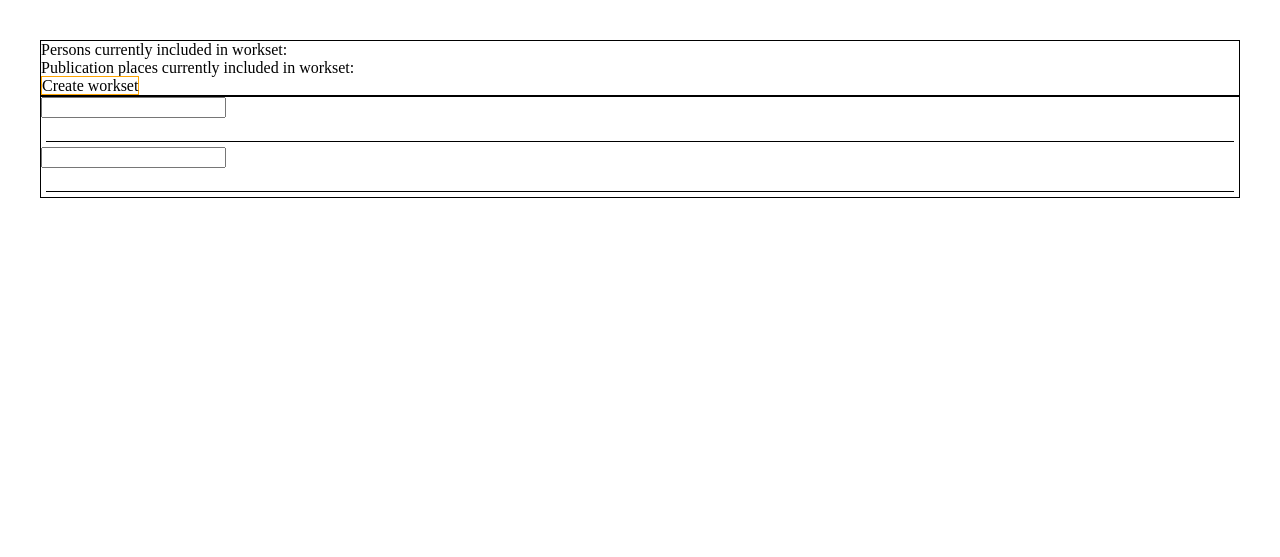
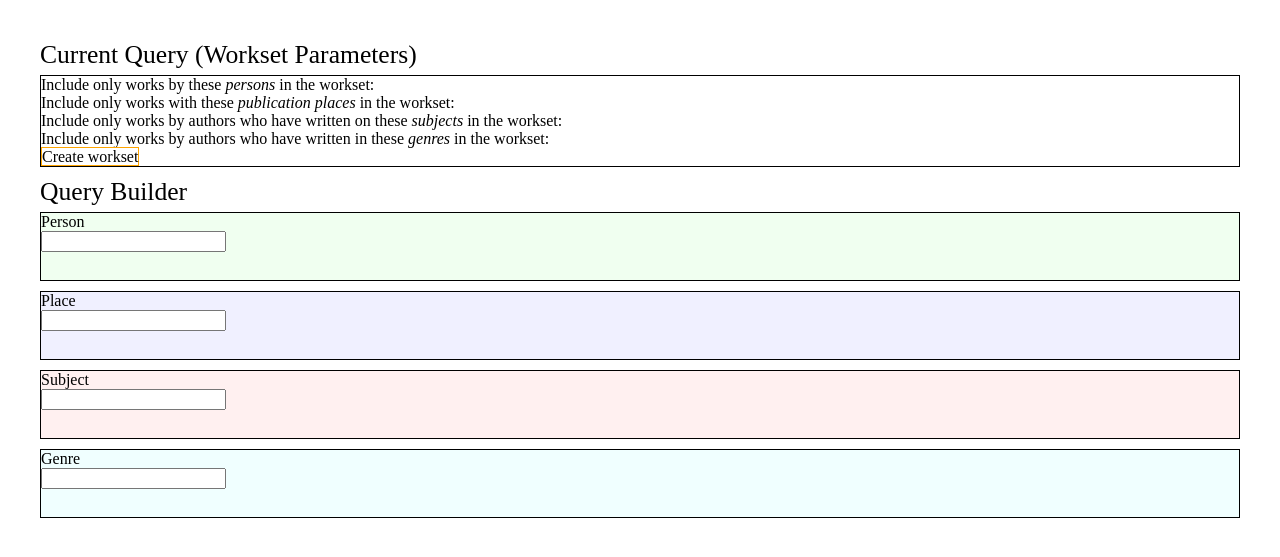
Before and after one commit to oerc-csi/wcsa-ui, a Python web app: template app/templates/construct.html in a window 1280 px wide. Shown: the top 557 px of the page. Run offline with Jinja, Linux system fonts and the light colour scheme; the template is opened without the code that fills it, so the values that code supplies are empty; some libraries are stand-ins or nearby versions.

Commit message:
Add subjects and genres to construct view query builder; make css slightly nicer

```diff
--- a/app/static/elephant-ui.css
+++ b/app/static/elephant-ui.css
@@ -4,6 +4,11 @@ body {
 .ui-head {
     font-size: 1.6em;
     margin-bottom: 15px;
+}
+
+.constructor-head {
+    font-size: 1.6em;
+    margin-bottom: 5px;
 }
 
 .header {
@@ -92,19 +97,21 @@ body {
     visibility:hidden;
 }
 
-#querybuilder {
+
+#querybox .queryitem {
+    margin-bottom: 10px;
     border: 1px solid black;
 }
 
 #includedInQuery {
     border: 1px solid black;
+    margin-bottom:10px;
 }
 
 #includedInQuery div {
     max-height:10em;
     overflow-y:auto;
 }
-
 
 #includedInQuery div div {
     cursor:pointer;
@@ -114,17 +121,29 @@ body {
     color:#996666;
 }
 
-#personsInQuery {
+#qperson, #personsInQuery {
     background:#f0fff0;
 }
 
-#placesInQuery {
+#qplace, #placesInQuery {
     background:#f0f0ff;
+}
+
+#qsubject, #subjectsInQuery {
+    background:#fff0f0;
+}
+
+#qgenre, #genresInQuery {
+    background:#f0ffff;
 }
 
 .preview {
     margin:5px;
-    border-bottom: 1px solid black;
+    /*border-bottom: 1px solid black;*/
     max-height:10em;
     overflow-y:auto;
 }
+
+.preview.last {
+    border-bottom: none !important;
+}
--- a/app/static/elephant-ui.js
+++ b/app/static/elephant-ui.js
@@ -5,7 +5,7 @@ function personInput(thisItem) {
     if (val.length > 2) {  // don't fire on short input to prevent enormous lists
         var re = new RegExp(val, "i");
         personNames = Object.keys(persons)
-        includePersons = personNames.filter(function(val) {
+        var includePersons = personNames.filter(function(val) {
             return re.test(val);
         });
         previewHtml = "";
@@ -40,6 +40,52 @@ function placeInput(thisItem) {
     }
 
     $("#qplace .preview .places").html(previewHtml);
+}
+
+function subjectInput(thisItem) {
+    var val = $(thisItem).val();
+    previewHtml = "";
+    $("#qsubject .controls .button").css("visibility", "hidden");
+    if (val.length > 2) {  // dont fire on short input to prevent enormous lists
+        var re = new RegExp(val, "i");
+        var includeSubjects = [];
+        for (var p in subjects) {
+            if(re.test(subjects[p])) {
+                includeSubjects.push(subjects[p]);
+            }
+        };
+        previewHtml = "";
+        for(var iP in includeSubjects) {
+            previewHtml += '<div class="psubject" title="' + includeSubjects[iP] + '"> '+ '<i class="fa fa-eye-slash" onclick="toggleListExclusion(this)"></i> <span onclick="toggleSelect(this)">' + includeSubjects[iP] + '</span></div>\n';
+        }
+        $("#qsubject .preview .subjects").html(previewHtml);
+        $("#qsubject .controls .button").css("visibility", "visible");
+    }
+
+    $("#qsubject .preview .subjects").html(previewHtml);
+}
+
+function genreInput(thisItem) {
+    var val = $(thisItem).val();
+    previewHtml = "";
+    $("#qgenre .controls .button").css("visibility", "hidden");
+    if (val.length > 2) {  // dont fire on short input to prevent enormous lists
+        var re = new RegExp(val, "i");
+        var includeGenres = [];
+        for (var p in genres) {
+            if(re.test(genres[p])) {
+                includeGenres.push(genres[p]);
+            }
+        };
+        previewHtml = "";
+        for(var iP in includeGenres) {
+            previewHtml += '<div class="pgenre" title="' + includeGenres[iP] + '"> '+ '<i class="fa fa-eye-slash" onclick="toggleListExclusion(this)"></i> <span onclick="toggleSelect(this)">' + includeGenres[iP] + '</span></div>\n';
+        }
+        $("#qgenre .preview .genres").html(previewHtml);
+        $("#qgenre .controls .button").css("visibility", "visible");
+    }
+
+    $("#qgenre .preview .genres").html(previewHtml);
 }
 
 function expandItems(thisItem) {
@@ -77,16 +123,24 @@ function toggleListExclusion(element) {
     }
 }
 
-
 function includeSelectedPersons(element) {
     // include all selected persons in our query
+    includePersons(element, "#qperson .preview .persons .pperson.selected");
+}
+
+function includeListedPersons(element) {
+    // include all listed persons in our query
+    includePersons(element, "#qperson .preview .persons .pperson:not(.unlisted)");
+}
+
+function includePersons(element, selector) {
     includedPersons = $("#personsInQuery").html();
     alreadyIncluded = [];
     $("#personsInQuery div").each(function() {
         alreadyIncluded.push($(this).attr("title"));
     });
     console.log(alreadyIncluded);
-    $("#qperson .preview .persons .pperson.selected").each(function() {
+    $(selector).each(function() {
         if(alreadyIncluded.indexOf($(this).attr("title")) < 0) {
             // only if not already included
             includedPersons += '<div title="' + $(this).attr("title") + '" onclick="removeFromQuery(this)"> Works by: ' + $(this).children("span").html() + '</div>\n';
@@ -95,57 +149,86 @@ function includeSelectedPersons(element) {
     $("#personsInQuery").html(includedPersons);
 }
 
-function includeListedPersons(element) {
-    // include all listed persons in our query
-    // TODO refactor with above includeSelected function
-    includedPersons = $("#personsInQuery").html();
-    alreadyIncluded = [];
-    $("#personsInQuery div").each(function() {
-        alreadyIncluded.push($(this).attr("title"));
-    });
-    console.log(alreadyIncluded);
-    $("#qperson .preview .persons .pperson:not(.unlisted)").each(function() {
-        if(alreadyIncluded.indexOf($(this).attr("title")) < 0) {
-            // only if not already included
-            includedPersons += '<div title="' + $(this).attr("title") + '" onclick="removeFromQuery(this)"> Works by: ' + $(this).children("span").html() + '</div>\n';
-        }
-    });
-    $("#personsInQuery").html(includedPersons);
+
+function includeSelectedPlaces(element) {
+    // include all selected places in our query
+    includePlaces(element, "#qplace .preview .places .pplace.selected");
 }
 
-// TODO refactor all of these includeSelected and includeListed functions down to one
-function includeSelectedPlaces(element) {
+function includeListedPlaces(element) {
+    // include all listed places in our query
+    includePlaces(element, "#qplace .preview .places .pplace:not(.unlisted)");
+}
+
+function includePlaces(element, selector) {
     // include all selected places in our query
     includedPlaces = $("#placesInQuery").html();
     alreadyIncluded = [];
     $("#placesInQuery div").each(function() {
         alreadyIncluded.push($(this).attr("title"));
     });
-    console.log(alreadyIncluded);
-    $("#qplace .preview .places .pplace.selected").each(function() {
+    $(selector).each(function() {
         if(alreadyIncluded.indexOf($(this).attr("title")) < 0) {
             // only if not already included
             includedPlaces += '<div title="' + $(this).children("span").html() + '" onclick="removeFromQuery(this)"> Publication place: ' + $(this).children("span").html() + '</div>\n';
         }
     });
     $("#placesInQuery").html(includedPlaces);
+
 }
 
-function includeListedPlaces(element) {
-    // include all listed places in our query
-    // TODO refactor with above includeSelected function
-    includedPlaces = $("#placesInQuery").html();
+function includeSelectedSubjects(element) {
+    // include all selected subjects in our query
+    includeSubjects(element, "#qsubject .preview .subjects .psubject.selected");
+}
+
+function includeListedSubjects(element) {
+    // include all listed subjects in our query
+    includeSubjects(element, "#qsubject .preview .subjects .psubject:not(.unlisted)");
+}
+
+function includeSubjects(element, selector) {
+    // include all selected subjects in our query
+    includedSubjects = $("#subjectsInQuery").html();
     alreadyIncluded = [];
-    $("#placesInQuery div").each(function() {
+    $("#subjectsInQuery div").each(function() {
         alreadyIncluded.push($(this).attr("title"));
     });
-    $("#qplace .preview .places .pplace:not(.unlisted)").each(function() {
+    $(selector).each(function() {
         if(alreadyIncluded.indexOf($(this).attr("title")) < 0) {
             // only if not already included
-            includedPlaces += '<div title="' + $(this).children("span").html() + '" onclick="removeFromQuery(this)"> Publication place: ' + $(this).children("span").html() + '</div>\n';
+            includedSubjects += '<div title="' + $(this).children("span").html() + '" onclick="removeFromQuery(this)"> Publication subject: ' + $(this).children("span").html() + '</div>\n';
         }
     });
-    $("#placesInQuery").html(includedPlaces);
+    $("#subjectsInQuery").html(includedSubjects);
+
+}
+
+function includeSelectedGenres(element) {
+    // include all selected genres in our query
+    includeGenres(element, "#qgenre .preview .genres .pgenre.selected");
+}
+
+function includeListedGenres(element) {
+    // include all listed genres in our query
+    includeGenres(element, "#qgenre .preview .genres .pgenre:not(.unlisted)");
+}
+
+function includeGenres(element, selector) {
+    // include all selected genres in our query
+    includedGenres = $("#genresInQuery").html();
+    alreadyIncluded = [];
+    $("#genresInQuery div").each(function() {
+        alreadyIncluded.push($(this).attr("title"));
+    });
+    $(selector).each(function() {
+        if(alreadyIncluded.indexOf($(this).attr("title")) < 0) {
+            // only if not already included
+            includedGenres += '<div title="' + $(this).children("span").html() + '" onclick="removeFromQuery(this)"> Publication genre: ' + $(this).children("span").html() + '</div>\n';
+        }
+    });
+    $("#genresInQuery").html(includedGenres);
+
 }
 
 function removeFromQuery(element) {
@@ -158,4 +241,6 @@ function removeFromQuery(element) {
 $(document).ready(function() {
     $("#person").val("");
     $("#place").val("");
+    $("#subject").val("");
+    $("#genre").val("");
 });
--- a/app/templates/construct.html
+++ b/app/templates/construct.html
@@ -4,18 +4,25 @@
         <title> Elephant Workset Constructor </title>
     </head>
     <body>
-       <div id="includedInQuery">
-           <span class="personsIncludedHeader">Persons currently included in workset:</span>
+        <div class="constructor-head">Current Query (Workset Parameters)</div>
+        <div id="includedInQuery">
+           <span class="personsIncludedHeader">Include only works by these <em>persons</em> in the workset:</span>
            <div id="personsInQuery"> </div>
-           <span class="placesIncludedHeader">Publication places currently included in workset:</span>
+           <span class="placesIncludedHeader">Include only works with these <em>publication places</em> in the workset:</span>
            <div id="placesInQuery"> </div>
            <div id="notPlacesInQuery"> </div>
+           <span class="subjectsIncludedHeader">Include only works by authors who have written on these <em>subjects</em> in the workset:</span>
+           <div id="subjectsInQuery"> </div>
+           <span class="genresIncludedHeader">Include only works by authors who have written in these <em>genres</em> in the workset:</span>
+           <div id="genresInQuery"> </div>
            <span class="button">Create workset</span>
            <br/>
        </div>
+        <div class="constructor-head">Query Builder</div>
         <div id="querybuilder">
             <div id="querybox">
-                <div id="qperson">
+                <div class="queryitem" id="qperson">
+                    Person<br/>
                     <input type="text" id="person" onKeyUp="personInput(this)">
                     <div id="qpersons">
                     </div>
@@ -27,7 +34,8 @@
                        <div class = "persons"></div>
                    </div>
                 </div>
-                <div id="qplace">
+                <div class="queryitem" id="qplace">
+                    Place<br/>
                     <input type="text" id="place" onKeyUp="placeInput(this)">
                     <div id="qplaces">
                     </div>
@@ -37,6 +45,32 @@
                   </div>
                    <div class="preview">
                        <div class = "places"></div>
+                   </div>
+                </div>
+                <div class="queryitem" id="qsubject">
+                    Subject<br/>
+                    <input type="text" id="subject" onKeyUp="subjectInput(this)">
+                    <div id="qsubjects">
+                    </div>
+                   <div class="controls">
+                      <span class="button" onclick="includeSelectedSubjects(this)">Add selected</span>
+                      <span class="button" onclick="includeListedSubjects(this)">Add all listed</span>
+                  </div>
+                   <div class="preview">
+                       <div class = "subjects"></div>
+                   </div>
+                </div>
+                <div class="queryitem" id="qgenre">
+                    Genre<br/>
+                    <input type="text" id="genre" onKeyUp="genreInput(this)">
+                    <div id="qgenres">
+                    </div>
+                   <div class="controls">
+                      <span class="button" onclick="includeSelectedGenres(this)">Add selected</span>
+                      <span class="button" onclick="includeListedGenres(this)">Add all listed</span>
+                  </div>
+                   <div class="preview last">
+                       <div class = "genres"></div>
                    </div>
                 </div>
            </div>
@@ -49,7 +83,7 @@
                     {{ delim }} "{{ p["label"]|safe }}": "{{ p["uri"]|safe }}"
                     {% set delim = "," %}
                 {% endfor %}
-            }
+            };
 
             {# build a JSON object that contains all publication place names, so we can access them from the query interface #}
             var places = [
@@ -58,7 +92,25 @@
                     {{ delim }} "{{ p|safe }}"
                     {% set delim = "," %}
                 {% endfor %}
-            ]
+            ];
+
+            {# build a JSON object that contains all publication subject names, so we can access them from the query interface #}
+            var subjects = [
+                {% set delim = "" %}
+                {% for s in subjects %}
+                    {{ delim }} "{{ s|safe }}"
+                    {% set delim = "," %}
+                {% endfor %}
+            ];
+
+            {# build a JSON object that contains all publication genre names, so we can access them from the query interface #}
+            var genres = [
+                {% set delim = "" %}
+                {% for g in genres %}
+                    {{ delim }} "{{ g|safe }}"
+                    {% set delim = "," %}
+                {% endfor %}
+            ];
         </script>
     </body>
 </html>
```
Also changed, not shown: app/main/views.py (+15 -1 lines), 3 other files.
